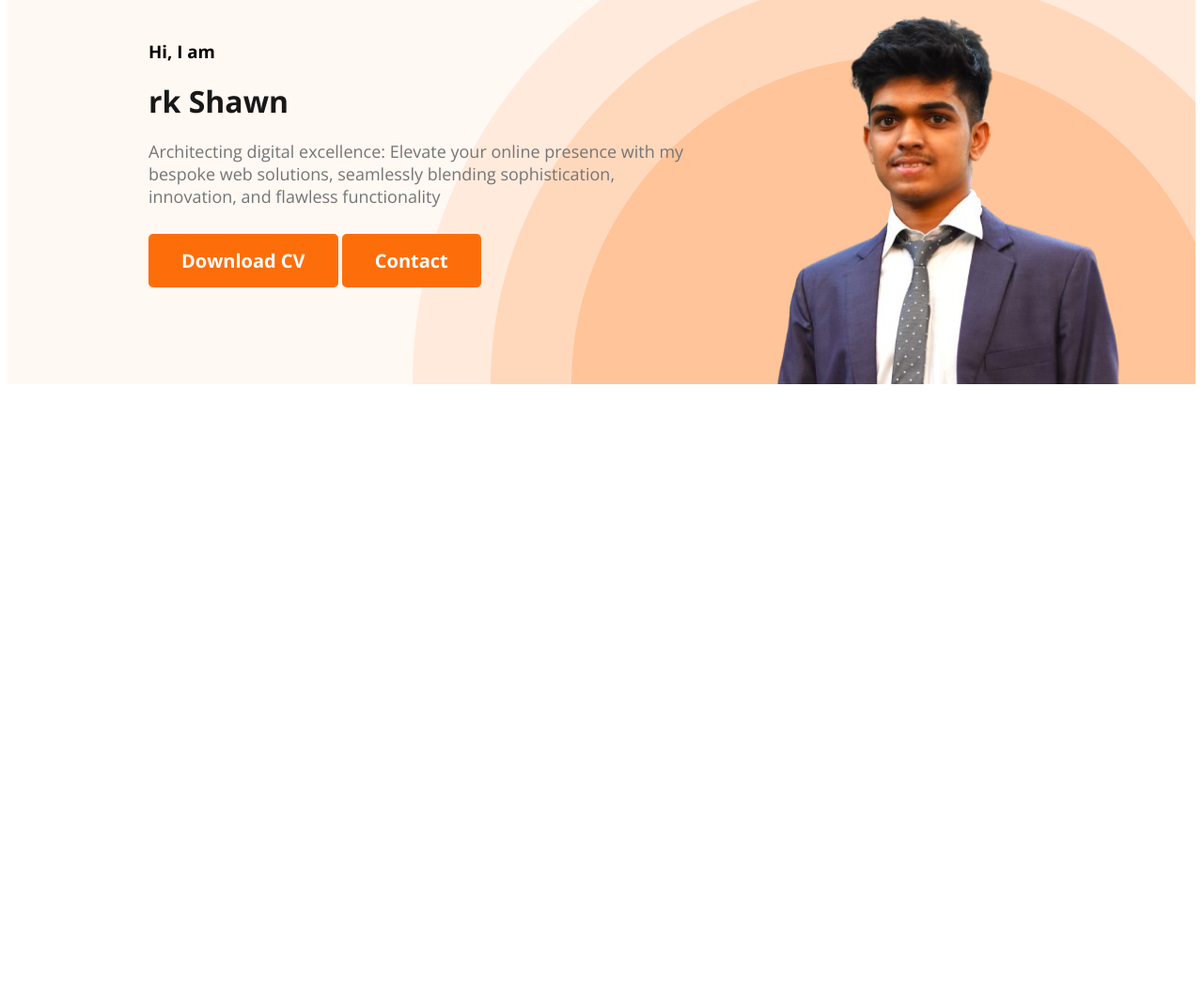
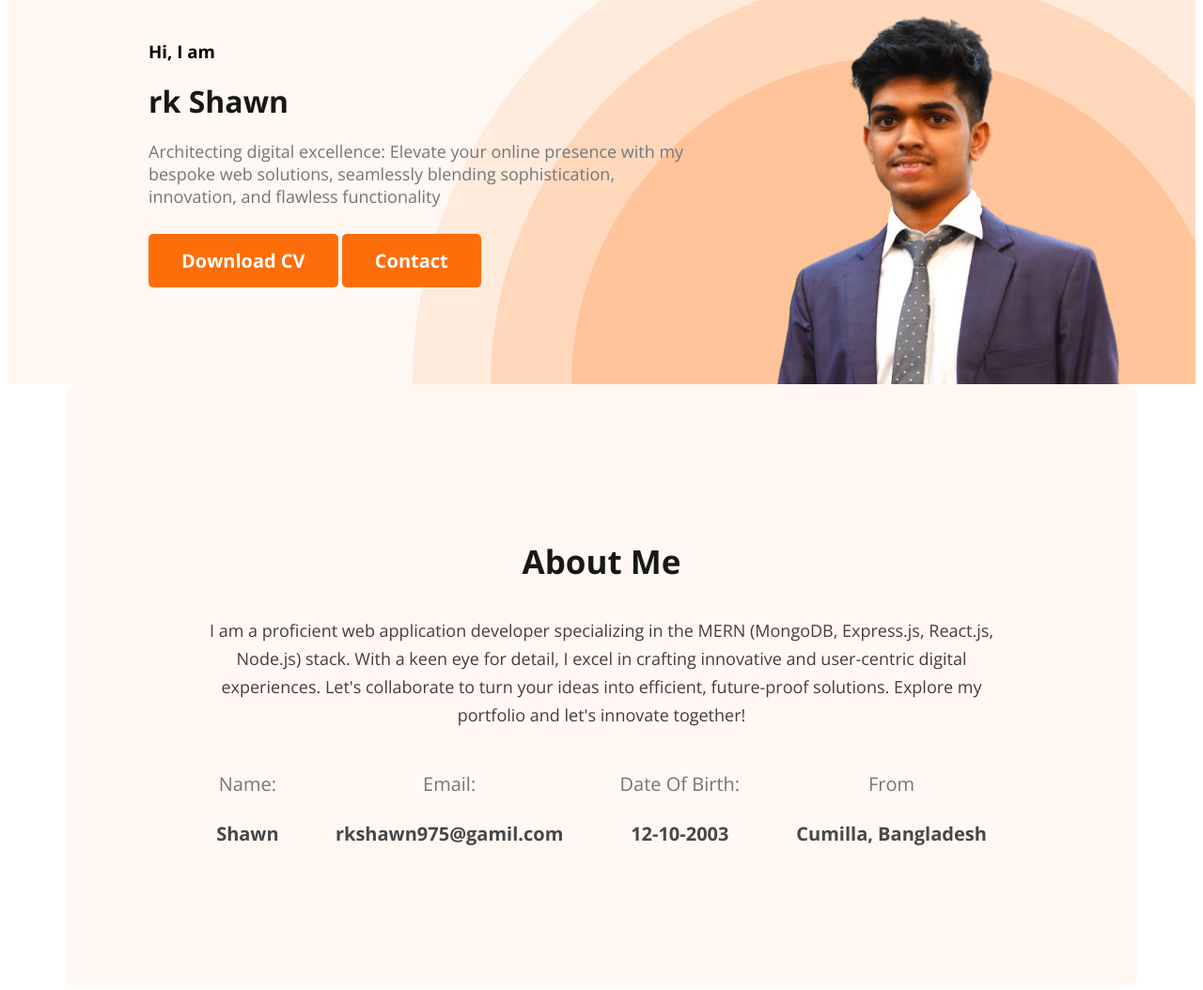
Before and after one commit to rkshawn/my-dev-portfolio, a plain HTML site: page index.html in a window 1280 px wide. Shown: the part 269-1323 px from the top of the page at 94% size. Before the commit the page ends 800 px from the top, so only its background shows below. Drawn offline with nearby package versions, Linux system fonts and the light colour scheme.

Commit message:
about section added

```diff
--- a/index.html
+++ b/index.html
@@ -35,7 +35,33 @@
         <img class="profile-pic" src="images/pfl.png" alt="">
       </div>
     </header>
-    <main></main>
+
+    <main>
+      <section class="about">
+         <h3 class="section-title">About Me</h3>
+         <p class="about-content">I am a proficient web application developer specializing in the MERN (MongoDB, Express.js, React.js, Node.js) stack. With a keen eye for detail, I excel in crafting innovative and user-centric digital experiences. Let's collaborate to turn your ideas into efficient, future-proof solutions. Explore my portfolio and let's innovate together!</p>
+      <div class="about-info-container">
+          <!--.about-info*4>h4.info-title+p.info-description -->
+       <div class="about-info">
+        <h4 class="info-title">Name:</h4>
+        <p class="info-description">Shawn</p>
+       </div>
+       <div class="about-info">
+        <h4 class="info-title">Email:</h4>
+        <p class="info-description">rkshawn975@gamil.com</p>
+       </div>
+       <div class="about-info">
+        <h4 class="info-title">Date Of Birth:</h4>
+        <p class="info-description">12-10-2003</p>
+       </div>
+       <div class="about-info">
+        <h4 class="info-title">From</h4>
+        <p class="info-description">Cumilla, Bangladesh</p>
+       </div>
+      </div>
+      </section>
+
+        </main>
     <footer></footer>
   </body>
 </html>
--- a/styles/style.css
+++ b/styles/style.css
@@ -40,45 +40,91 @@ nav a {
   border: 0;
   font-size: 20px;
   font-weight: 700;
-  padding: 15px 35px ;
-
+  padding: 15px 35px;
+}
+.section-title {
+  color: #181818;
+  text-align: center;
+  font-size: 35px;
+  font-weight: 700;
 }
 
 /* header related styles*/
 
-.header{
-    background-color: #FFF8F3;
-    background-image: url('../images/header_bg.png');
-    background-position:right bottom ;
-    background-repeat: no-repeat;
+.header {
+  background-color: #fff8f3;
+  background-image: url("../images/header_bg.png");
+  background-position: right bottom;
+  background-repeat: no-repeat;
 }
 
-.banner{
-    padding: 30px 30px 0px 150px;
-    display: flex;
-    align-items: center;
-    justify-content: space-between;
-
+.banner {
+  padding: 30px 30px 0px 150px;
+  display: flex;
+  align-items: center;
+  justify-content: space-between;
 }
-.banner-content{
+.banner-content {
   height: 60px;
   width: 585px;
   color: #757575;
   font-size: 18px;
   margin-bottom: 40px;
 }
-.profile-pic{
+.profile-pic {
   width: 500px;
 }
-.banner-title{
+.banner-title {
   font-weight: 700;
   color: #181818;
   margin-top: 5px;
   margin-bottom: 20px;
 }
-.banner-greetings{
+.banner-greetings {
   padding-bottom: 0px;
 }
-.banner-inside{
+.banner-inside {
   justify-content: space-between;
 }
+
+/*main related styles*/
+
+main {
+  max-width: 1140px;
+  margin: 0 auto;
+}
+
+/* about related styles*/
+
+.about {
+  padding: 130px;
+  border-radius: 10px;
+  background-color: #fff8f3;
+  margin: 130x 0;
+}
+.about-content {
+  color: #4a3a3a;
+  text-align: center;
+
+  font-size: 18px;
+
+  font-weight: 400;
+  line-height: 30px;
+}
+.about-info-container {
+  display: flex;
+  justify-content: space-around;
+}
+.about-info {
+  text-align: center;
+}
+.info-description {
+  color: #474747;
+  font-size: 20px;
+  font-weight: 700;
+}
+.info-title {
+  color: #757575;
+  font-size: 20px;
+  font-weight: 400;
+}
```
